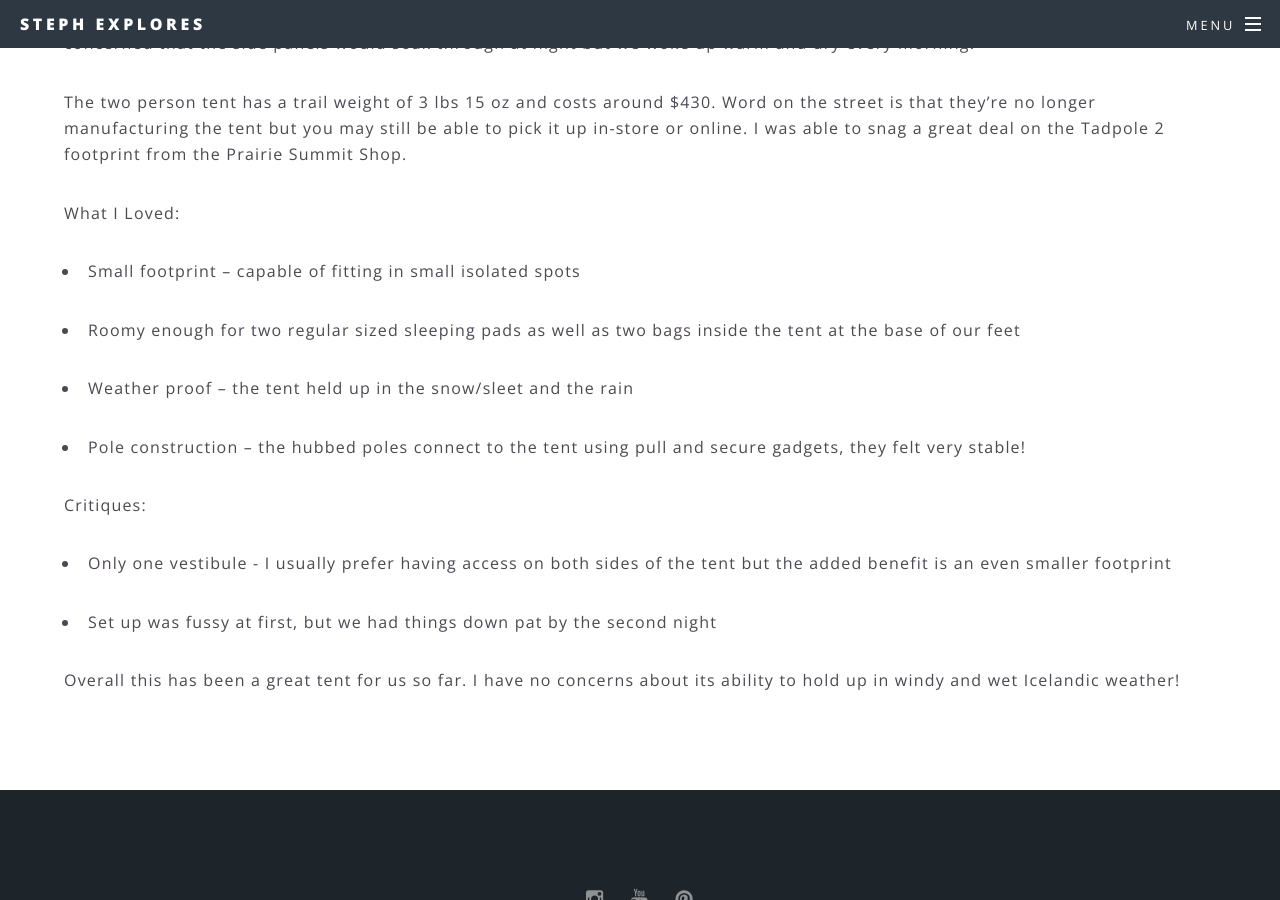
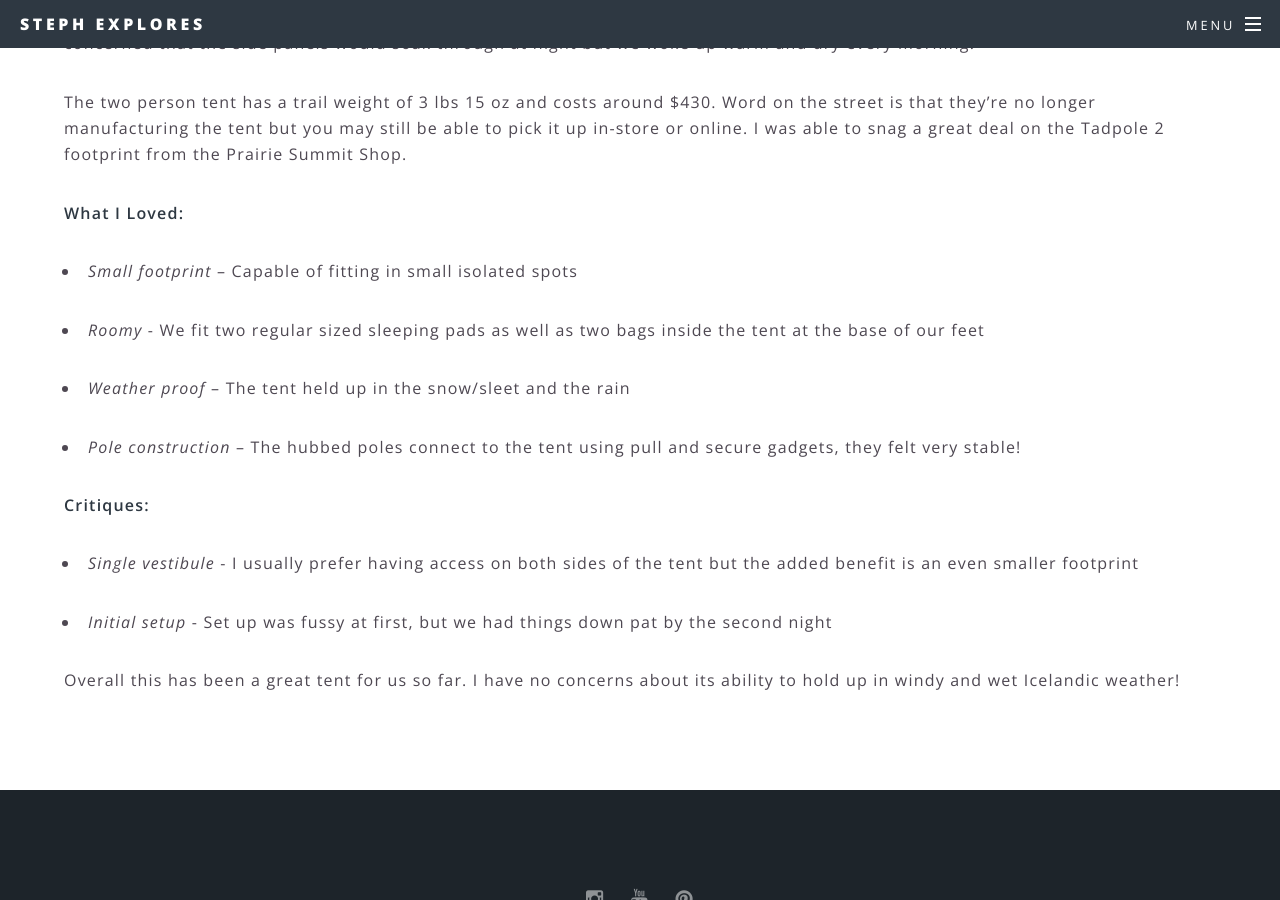
Before and after one commit to stephexplores/website, a Jekyll site: the page built from _posts/2017-03-15-gear-1-the-north-face-tadpole-2-tent.markdown, in a window 1280 px wide and 900 px high, scrolled down 708 px. Built offline with Jekyll 4.4.1, drawn with Linux system fonts in a browser that asks for light colours.

```diff
--- a/_posts/2017-03-15-gear-1-the-north-face-tadpole-2-tent.markdown
+++ b/_posts/2017-03-15-gear-1-the-north-face-tadpole-2-tent.markdown
@@ -19,19 +19,19 @@
 
 The two person tent has a trail weight of 3 lbs 15 oz and costs around $430. Word on the street is that they’re no longer manufacturing the tent but you may still be able to pick it up in-store or online. I was able to snag a great deal on the Tadpole 2 footprint from the Prairie Summit Shop.
 
-What I Loved:
-*	Small footprint – capable of fitting in small isolated spots
+**What I Loved:**
+*	*Small footprint* – Capable of fitting in small isolated spots
 
-*	Roomy enough for two regular sized sleeping pads as well as two bags inside the tent at the base of our feet
+*	*Roomy* - We fit two regular sized sleeping pads as well as two bags inside the tent at the base of our feet
 
-*	Weather proof – the tent held up in the snow/sleet and the rain
+*	*Weather proof* – The tent held up in the snow/sleet and the rain
 
-*	Pole construction – the hubbed poles connect to the tent using pull and secure gadgets, they felt very stable!
+*	*Pole construction* – The hubbed poles connect to the tent using pull and secure gadgets, they felt very stable!
 
-Critiques:
-*	Only one vestibule - I usually prefer having access on both sides of the tent but the added benefit is an even smaller footprint
+**Critiques:**
+*	*Single vestibule* - I usually prefer having access on both sides of the tent but the added benefit is an even smaller footprint
 
-*	Set up was fussy at first, but we had things down pat by the second night
+*	*Initial setup* - Set up was fussy at first, but we had things down pat by the second night
 
 
 Overall this has been a great tent for us so far. I have no concerns about its ability to hold up in windy and wet Icelandic weather!
```
Also changed, not shown: _posts/2017-03-15-gear-2-kodiak-acadia-hiking-boots.markdown (+5 -5 lines).
